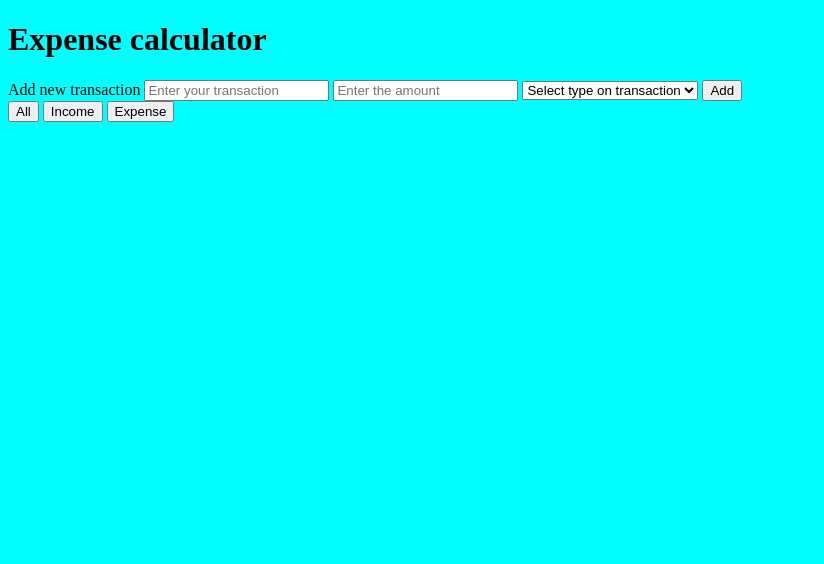
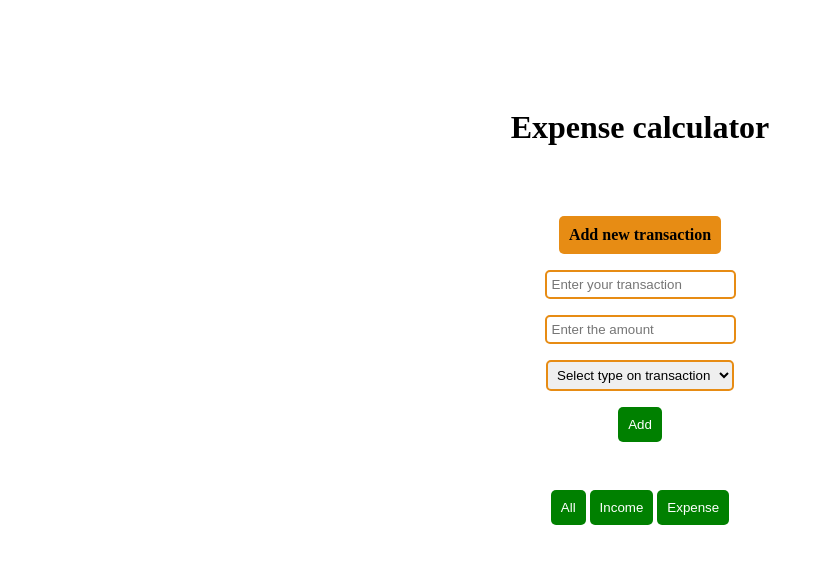
Before and after one commit to atheesh12345/Todo, a plain HTML site: page Index.html in a window 1280 px wide. Shown: the whole page, without its empty margins (0-824 px from the left). Drawn offline with Linux system fonts and the light colour scheme.

Commit message:
Update style.css

```diff
--- a/style.css
+++ b/style.css
@@ -1,7 +1,51 @@
-body{
-    background-color: aqua;
+#main-container{
+    display: flex;
+    justify-content: center;
+    align-items: center;
+    flex-direction: column;
+    gap: 3rem;
+    padding-top: 5rem;
 }
 
-.box{
-    background-color:red ;
+#task-form{
+    text-align: center;
+    display: flex;
+    justify-content: center;
+    align-items: center;
+    flex-direction: column;
+    gap: 1rem;
+    border: none;
 }
+button{
+    padding: 10px;
+    border-radius: 5px;
+    border: none;
+    background-color: green;
+    color: white;
+}
+input{
+   padding: 5px;
+   border-radius: 5px;
+   border: 2px solid rgb(231, 140, 20);
+}
+label{
+    padding: 10px;
+   border-radius: 5px;
+
+   font-weight: bold;
+   background-color: rgb(231, 140, 20);
+}
+
+select{
+    padding: 5px;
+   border-radius: 5px;
+   border: 2px solid rgb(231, 140, 20);
+}
+
+#list{
+    text-align: center;
+    display: flex;
+    justify-content: center;
+    align-items: center;
+    flex-direction: column;
+}
```
